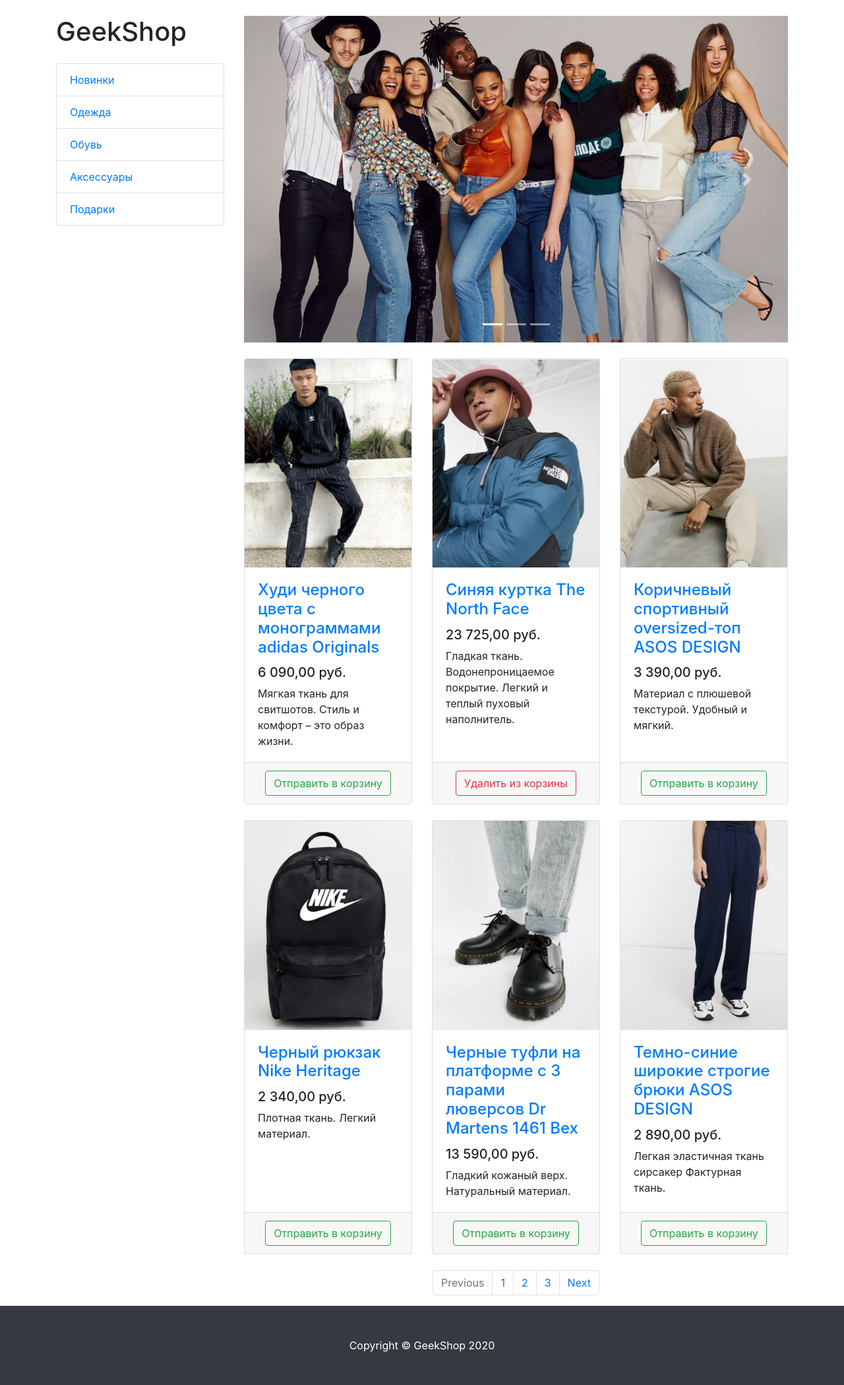
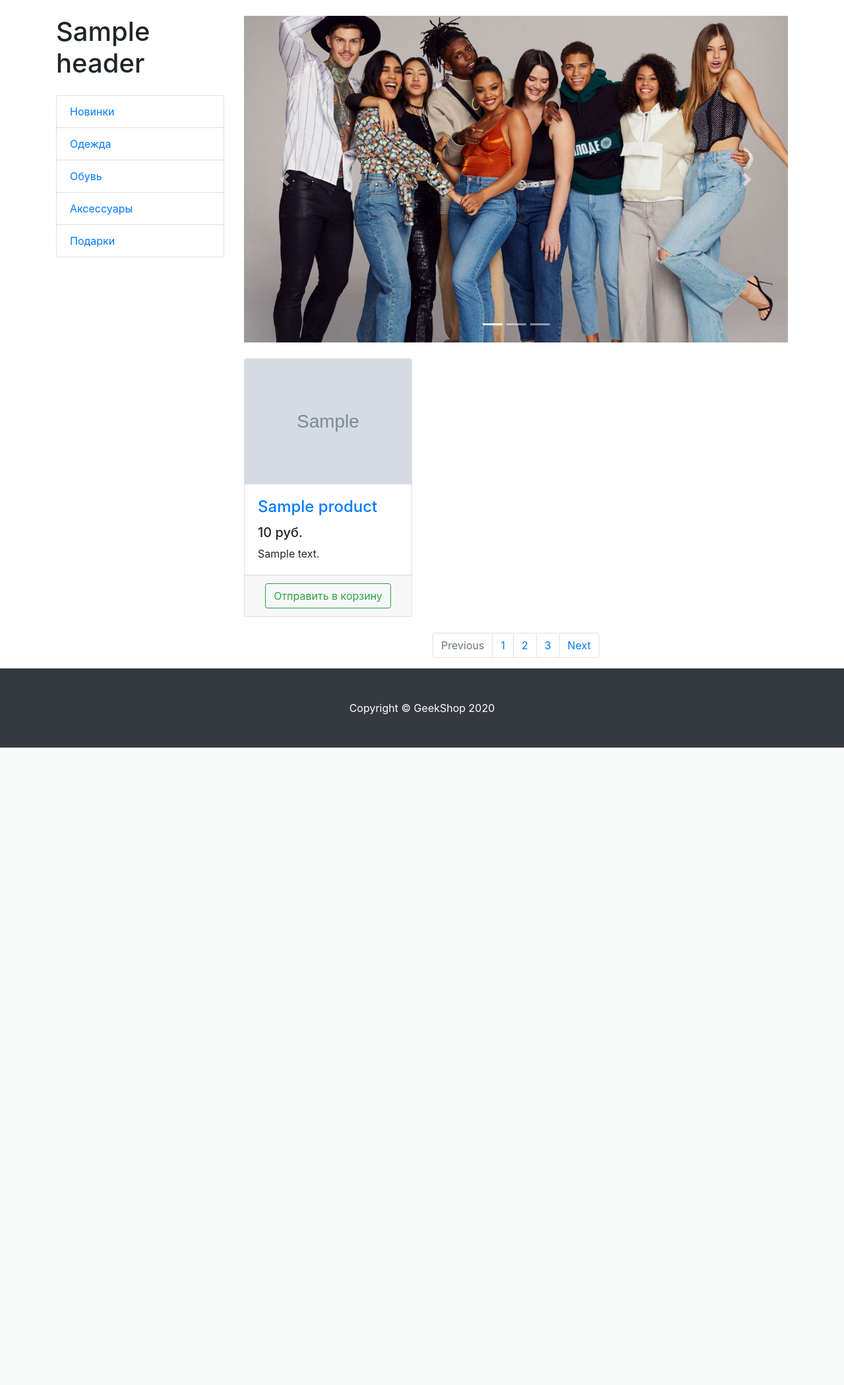
Before and after one commit to Shorokhov-A/repo-geekshop, a Django app: template products/templates/products/products.html in a window 1280 px wide. Shown: the part 56-2155 px from the top of the page at 66% size. After the commit the page ends 1189 px from the top, so only its background shows below. Run offline with Django 3.2, Linux system fonts and the light colour scheme; the template is opened without the code that fills it: most values are stand-ins (such as "Sample title", 1, 10 or a date in 2020); grey boxes marked "Sample" are stand-in pictures; some libraries are stand-ins or nearby versions.

Commit message:
create dynamic content

```diff
--- a/products/templates/products/index.html
+++ b/products/templates/products/index.html
@@ -8,7 +8,7 @@
     <meta name="description" content="">
     <meta name="author" content="">
 
-    <title>GeekShop</title>
+    <title>{{ title }}</title>
 
     <!-- Bootstrap core CSS -->
     <link href="/static/vendor/bootstrap/css/bootstrap.min.css" rel="stylesheet">
@@ -59,7 +59,7 @@
     <div class="container">
         <div class="row">
             <div class="col-lg-6">
-                <h1 class="mt-5">GeekShop Store</h1>
+                <h1 class="mt-5">{{ header }}</h1>
                 <p>
                     Новые образы и лучшие бренды на GeekShop Store.
                     Бесплатная доставка по всему миру! Аутлет: до -70% Собственный бренд. -20% новым покупателям.
--- a/products/templates/products/products.html
+++ b/products/templates/products/products.html
@@ -8,7 +8,7 @@
     <meta name="description" content="">
     <meta name="author" content="">
 
-    <title>GeekShop - Каталог</title>
+    <title>{{ title }}</title>
 
     <!-- Bootstrap core CSS -->
     <link href="/static/vendor/bootstrap/css/bootstrap.min.css" rel="stylesheet">
@@ -51,7 +51,7 @@
 
         <div class="col-lg-3">
 
-            <h1 class="my-4">GeekShop</h1>
+            <h1 class="my-4">{{ header }}</h1>
             <div class="list-group">
                 <a href="#" class="list-group-item">Новинки</a>
                 <a href="#" class="list-group-item">Одежда</a>
@@ -94,126 +94,148 @@
 
             <div class="row">
 
-                <div class="col-lg-4 col-md-6 mb-4">
-                    <div class="card h-100">
+                {% for product in products %}
+                     <div class="col-lg-4 col-md-6 mb-4">
+                      <div class="card h-100">
                         <a href="#">
                             <img class="card-img-top"
-                                 src="/static/vendor/img/products/Adidas-hoodie.png"
+                                 src="/static/{{ product.image }}"
                                  alt="">
                         </a>
                         <div class="card-body">
                             <h4 class="card-title">
-                                <a href="#">Худи черного цвета с монограммами adidas Originals</a>
+                                <a href="#">{{ product.title }}</a>
                             </h4>
-                            <h5>6 090,00 руб.</h5>
-                            <p class="card-text">Мягкая ткань для свитшотов. Стиль и комфорт – это образ жизни.</p>
+                            <h5>{{ product.price }} руб.</h5>
+                            <p class="card-text">{{ product.description }}</p>
                         </div>
                         <div class="card-footer text-center">
                             <button type="button" class="btn btn-outline-success">Отправить в корзину</button>
                         </div>
-                    </div>
-                </div>
+                      </div>
+                     </div>
+                {% endfor %}
 
-                <div class="col-lg-4 col-md-6 mb-4">
-                    <div class="card h-100">
-                        <a href="#">
-                            <img class="card-img-top"
-                                 src="/static/vendor/img/products/Blue-jacket-The-North-Face.png" alt="">
-                        </a>
-                        <div class="card-body">
-                            <h4 class="card-title">
-                                <a href="#">Синяя куртка The North Face</a>
-                            </h4>
-                            <h5>23 725,00 руб.</h5>
-                            <p class="card-text">
-                                Гладкая ткань. Водонепроницаемое покрытие. Легкий и теплый пуховый наполнитель.
-                            </p>
-                        </div>
-                        <div class="card-footer text-center">
-                            <button type="button" class="btn btn-outline-danger">Удалить из корзины</button>
-                        </div>
-                    </div>
-                </div>
-
-                <div class="col-lg-4 col-md-6 mb-4">
-                    <div class="card h-100">
-                        <a href="#">
-                            <img class="card-img-top"
-                                 src="/static/vendor/img/products/Brown-sports-oversized-top-ASOS-DESIGN.png"
-                                 alt="">
-                        </a>
-                        <div class="card-body">
-                            <h4 class="card-title">
-                                <a href="#">Коричневый спортивный oversized-топ ASOS DESIGN</a>
-                            </h4>
-                            <h5>3 390,00 руб.</h5>
-                            <p class="card-text">Материал с плюшевой текстурой. Удобный и мягкий.</p>
-                        </div>
-                        <div class="card-footer text-center">
-                            <button type="button" class="btn btn-outline-success">Отправить в корзину</button>
-                        </div>
-                    </div>
-                </div>
-
-                <div class="col-lg-4 col-md-6 mb-4">
-                    <div class="card h-100">
-                        <a href="#">
-                            <img class="card-img-top"
-                                 src="/static/vendor/img/products/Black-Nike-Heritage-backpack.png"
-                                 alt="">
-                        </a>
-                        <div class="card-body">
-                            <h4 class="card-title">
-                                <a href="#">Черный рюкзак Nike Heritage</a>
-                            </h4>
-                            <h5>2 340,00 руб.</h5>
-                            <p class="card-text">Плотная ткань. Легкий материал.</p>
-                        </div>
-                        <div class="card-footer text-center">
-                            <button type="button" class="btn btn-outline-success">Отправить в корзину</button>
-                        </div>
-                    </div>
-                </div>
-
-                <div class="col-lg-4 col-md-6 mb-4">
-                    <div class="card h-100">
-                        <a href="#">
-                            <img class="card-img-top"
-                                 src="/static/vendor/img/products/Black-Dr-Martens-shoes.png"
-                                 alt="">
-                        </a>
-                        <div class="card-body">
-                            <h4 class="card-title">
-                                <a href="#">Черные туфли на платформе с 3 парами люверсов Dr Martens 1461 Bex</a>
-                            </h4>
-                            <h5>13 590,00 руб.</h5>
-                            <p class="card-text">Гладкий кожаный верх. Натуральный материал.</p>
-                        </div>
-                        <div class="card-footer text-center">
-                            <button type="button" class="btn btn-outline-success">Отправить в корзину</button>
-                        </div>
-                    </div>
-                </div>
-
-                <div class="col-lg-4 col-md-6 mb-4">
-                    <div class="card h-100">
-                        <a href="#">
-                            <img class="card-img-top"
-                                 src="/static/vendor/img/products/Dark-blue-wide-leg-ASOs-DESIGN-trousers.png"
-                                 alt="">
-                        </a>
-                        <div class="card-body">
-                            <h4 class="card-title">
-                                <a href="#">Темно-синие широкие строгие брюки ASOS DESIGN</a>
-                            </h4>
-                            <h5>2 890,00 руб.</h5>
-                            <p class="card-text">Легкая эластичная ткань сирсакер Фактурная ткань.</p>
-                        </div>
-                        <div class="card-footer text-center">
-                            <button type="button" class="btn btn-outline-success">Отправить в корзину</button>
-                        </div>
-                    </div>
-                </div>
+{#                <div class="col-lg-4 col-md-6 mb-4">#}
+{#                    <div class="card h-100">#}
+{#                        <a href="#">#}
+{#                            <img class="card-img-top"#}
+{#                                 src="/static/vendor/img/products/Adidas-hoodie.png"#}
+{#                                 alt="">#}
+{#                        </a>#}
+{#                        <div class="card-body">#}
+{#                            <h4 class="card-title">#}
+{#                                <a href="#">Худи черного цвета с монограммами adidas Originals</a>#}
+{#                            </h4>#}
+{#                            <h5>6 090,00 руб.</h5>#}
+{#                            <p class="card-text">Мягкая ткань для свитшотов. Стиль и комфорт – это образ жизни.</p>#}
+{#                        </div>#}
+{#                        <div class="card-footer text-center">#}
+{#                            <button type="button" class="btn btn-outline-success">Отправить в корзину</button>#}
+{#                        </div>#}
+{#                    </div>#}
+{#                </div>#}
+{##}
+{#                <div class="col-lg-4 col-md-6 mb-4">#}
+{#                    <div class="card h-100">#}
+{#                        <a href="#">#}
+{#                            <img class="card-img-top"#}
+{#                                 src="/static/vendor/img/products/Blue-jacket-The-North-Face.png" alt="">#}
+{#                        </a>#}
+{#                        <div class="card-body">#}
+{#                            <h4 class="card-title">#}
+{#                                <a href="#">Синяя куртка The North Face</a>#}
+{#                            </h4>#}
+{#                            <h5>23 725,00 руб.</h5>#}
+{#                            <p class="card-text">#}
+{#                                Гладкая ткань. Водонепроницаемое покрытие. Легкий и теплый пуховый наполнитель.#}
+{#                            </p>#}
+{#                        </div>#}
+{#                        <div class="card-footer text-center">#}
+{#                            <button type="button" class="btn btn-outline-danger">Удалить из корзины</button>#}
+{#                        </div>#}
+{#                    </div>#}
+{#                </div>#}
+{##}
+{#                <div class="col-lg-4 col-md-6 mb-4">#}
+{#                    <div class="card h-100">#}
+{#                        <a href="#">#}
+{#                            <img class="card-img-top"#}
+{#                                 src="/static/vendor/img/products/Brown-sports-oversized-top-ASOS-DESIGN.png"#}
+{#                                 alt="">#}
+{#                        </a>#}
+{#                        <div class="card-body">#}
+{#                            <h4 class="card-title">#}
+{#                                <a href="#">Коричневый спортивный oversized-топ ASOS DESIGN</a>#}
+{#                            </h4>#}
+{#                            <h5>3 390,00 руб.</h5>#}
+{#                            <p class="card-text">Материал с плюшевой текстурой. Удобный и мягкий.</p>#}
+{#                        </div>#}
+{#                        <div class="card-footer text-center">#}
+{#                            <button type="button" class="btn btn-outline-success">Отправить в корзину</button>#}
+{#                        </div>#}
+{#                    </div>#}
+{#                </div>#}
+{##}
+{#                <div class="col-lg-4 col-md-6 mb-4">#}
+{#                    <div class="card h-100">#}
+{#                        <a href="#">#}
+{#                            <img class="card-img-top"#}
+{#                                 src="/static/vendor/img/products/Black-Nike-Heritage-backpack.png"#}
+{#                                 alt="">#}
+{#                        </a>#}
+{#                        <div class="card-body">#}
+{#                            <h4 class="card-title">#}
+{#                                <a href="#">Черный рюкзак Nike Heritage</a>#}
+{#                            </h4>#}
+{#                            <h5>2 340,00 руб.</h5>#}
+{#                            <p class="card-text">Плотная ткань. Легкий материал.</p>#}
+{#                        </div>#}
+{#                        <div class="card-footer text-center">#}
+{#                            <button type="button" class="btn btn-outline-success">Отправить в корзину</button>#}
+{#                        </div>#}
+{#                    </div>#}
+{#                </div>#}
+{##}
+{#                <div class="col-lg-4 col-md-6 mb-4">#}
+{#                    <div class="card h-100">#}
+{#                        <a href="#">#}
+{#                            <img class="card-img-top"#}
+{#                                 src="/static/vendor/img/products/Black-Dr-Martens-shoes.png"#}
+{#                                 alt="">#}
+{#                        </a>#}
+{#                        <div class="card-body">#}
+{#                            <h4 class="card-title">#}
+{#                                <a href="#">Черные туфли на платформе с 3 парами люверсов Dr Martens 1461 Bex</a>#}
+{#                            </h4>#}
+{#                            <h5>13 590,00 руб.</h5>#}
+{#                            <p class="card-text">Гладкий кожаный верх. Натуральный материал.</p>#}
+{#                        </div>#}
+{#                        <div class="card-footer text-center">#}
+{#                            <button type="button" class="btn btn-outline-success">Отправить в корзину</button>#}
+{#                        </div>#}
+{#                    </div>#}
+{#                </div>#}
+{##}
+{#                <div class="col-lg-4 col-md-6 mb-4">#}
+{#                    <div class="card h-100">#}
+{#                        <a href="#">#}
+{#                            <img class="card-img-top"#}
+{#                                 src="/static/vendor/img/products/Dark-blue-wide-leg-ASOs-DESIGN-trousers.png"#}
+{#                                 alt="">#}
+{#                        </a>#}
+{#                        <div class="card-body">#}
+{#                            <h4 class="card-title">#}
+{#                                <a href="#">Темно-синие широкие строгие брюки ASOS DESIGN</a>#}
+{#                            </h4>#}
+{#                            <h5>2 890,00 руб.</h5>#}
+{#                            <p class="card-text">Легкая эластичная ткань сирсакер Фактурная ткань.</p>#}
+{#                        </div>#}
+{#                        <div class="card-footer text-center">#}
+{#                            <button type="button" class="btn btn-outline-success">Отправить в корзину</button>#}
+{#                        </div>#}
+{#                    </div>#}
+{#                </div>#}
 
             </div>
 
```
Also changed, not shown: products/views.py (+49 -2 lines).
